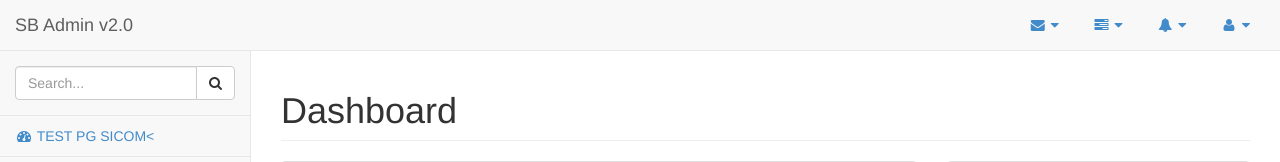
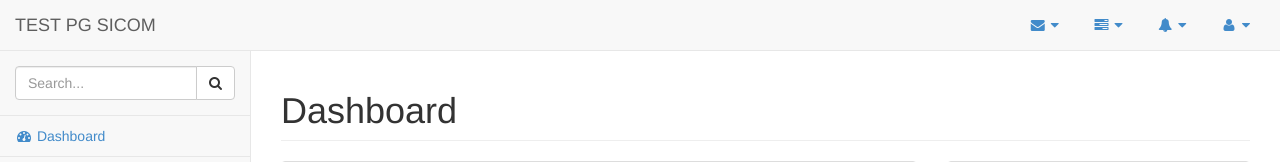
Before and after one commit to radix07/m2m_obs, a Flask app: page /index.html in a window 1280 px wide. Shown: the top 162 px of the page. Run offline with Flask 2, Linux system fonts and the light colour scheme; grey boxes labelled with a size stand in for pictures from a placeholder-image service; some libraries are stand-ins or nearby versions.

Commit message:
Fix unsynced template changes

```diff
--- a/app.py
+++ b/app.py
@@ -1,9 +1,9 @@
 from flask import Flask
 from flask import render_template
 from flask import abort, redirect, url_for
+
 import os
 from random import choice
-
 
 app = Flask(__name__)
 
--- a/templates/flot.html
+++ b/templates/flot.html
@@ -6,7 +6,7 @@
     <meta charset="utf-8">
     <meta name="viewport" content="width=device-width, initial-scale=1.0">
 
-    <title>Start Bootstrap - SB Admin Version 2.0 Demo</title>
+    <title>{{salutation}}</title>
 
     <!-- Core CSS - Include with every page -->
 	<link rel="shortcut icon" href="{{ url_for('static', filename='favicon.ico') }}">
@@ -32,7 +32,7 @@
                     <span class="icon-bar"></span>
                     <span class="icon-bar"></span>
                 </button>
-                <a class="navbar-brand" href="index.html">SB Admin v2.0</a>
+                <a class="navbar-brand" href="index.html">{{salutation}}</a>
             </div>
             <!-- /.navbar-header -->
 
--- a/templates/index.html
+++ b/templates/index.html
@@ -6,7 +6,7 @@
     <meta charset="utf-8">
     <meta name="viewport" content="width=device-width, initial-scale=1.0">
 
-    <title>Start Bootstrap - SB Admin Version 2.0 Demo</title>
+    <title>{{salutation}}</title>
 
     <!-- Core CSS - Include with every page -->
 	<link rel="shortcut icon" href="{{ url_for('static', filename='favicon.ico') }}">
@@ -33,7 +33,7 @@
                     <span class="icon-bar"></span>
                     <span class="icon-bar"></span>
                 </button>
-                <a class="navbar-brand" href="index.html">SB Admin v2.0</a>
+                <a class="navbar-brand" href="index.html">{{salutation}}</a>
             </div>
             <!-- /.navbar-header -->
 
@@ -265,7 +265,7 @@
                         <!-- /input-group -->
                     </li>
                     <li>
-                        <a href="index.html"><i class="fa fa-dashboard fa-fw"></i> {{salutation}}<</a>
+                        <a href="index.html"><i class="fa fa-dashboard fa-fw"></i> Dashboard</a>
                     </li>
                     <li>
                         <a href="#"><i class="fa fa-bar-chart-o fa-fw"></i> Charts<span class="fa arrow"></span></a>
```
